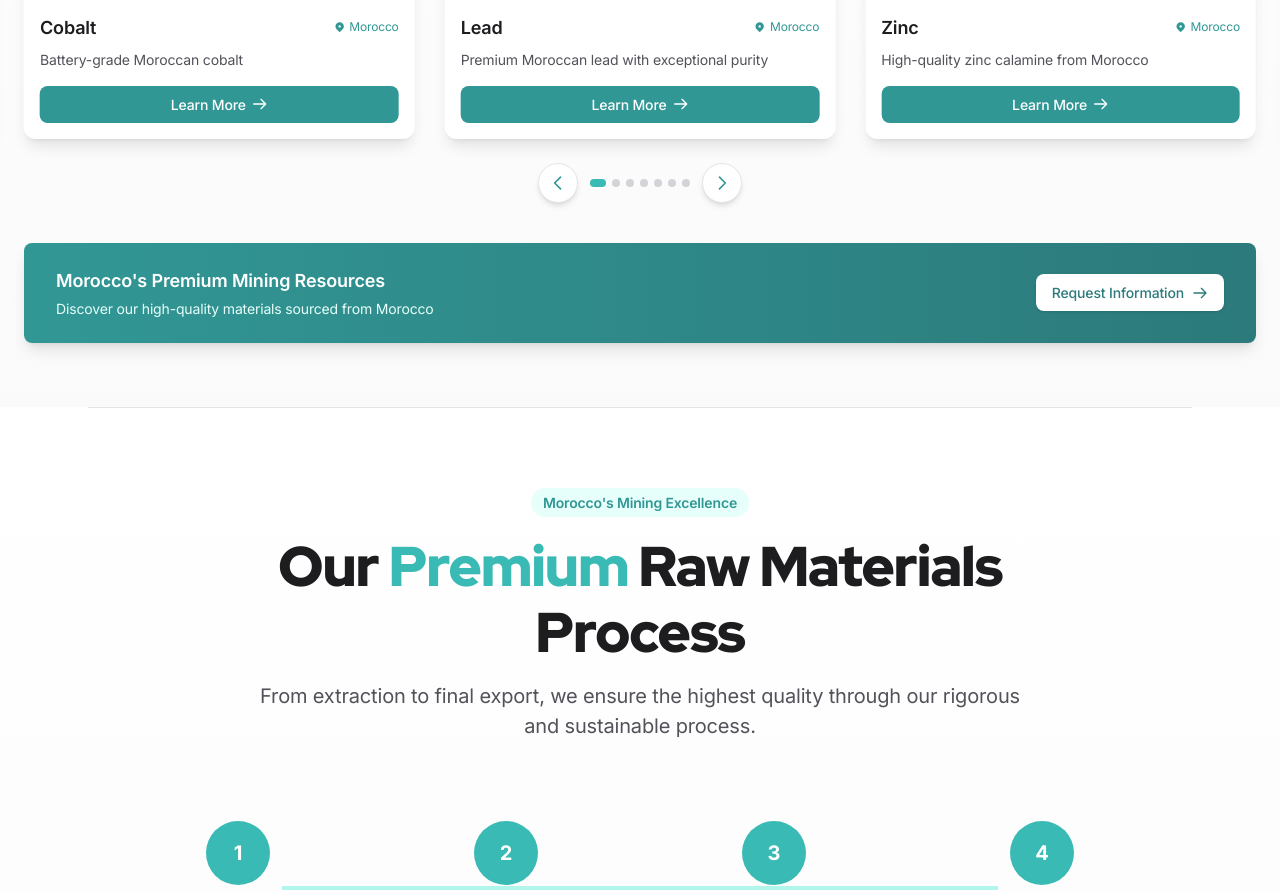
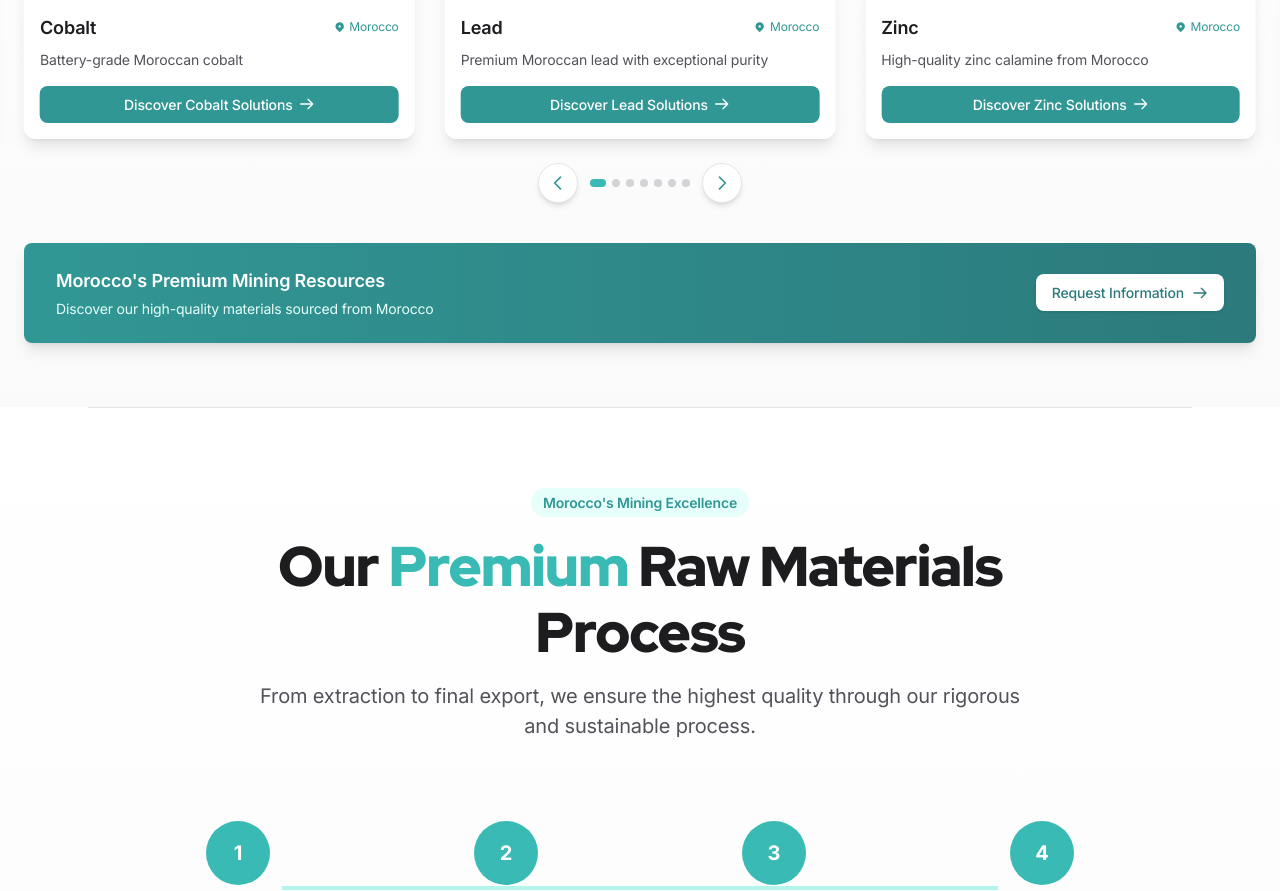
Before and after one commit to The-3-Rocks/landing-page, a Next.js app: page / in a window 1280 px wide. Shown: the part 1596-2487 px from the top of the page. Built offline with nearby package versions, Linux system fonts and the light colour scheme.

Commit message:
Seo name

```diff
--- a/components/MoroccanMaterialsCarousel.jsx
+++ b/components/MoroccanMaterialsCarousel.jsx
@@ -260,7 +260,7 @@ export default function MoroccoMaterialsCarousel() {
                         href={material.link}
                         className="inline-flex items-center justify-center w-full px-3 py-2 bg-teal-600 hover:bg-teal-700 text-white text-sm font-medium rounded-lg transition-colors duration-200 dark:bg-teal-700 dark:hover:bg-teal-600"
                       >
-                        <span>Learn More</span>
+                        <span>Discover {material.name} Solutions</span>
                         <svg
                           className="w-4 h-4 ml-1.5"
                           fill="none"
```
